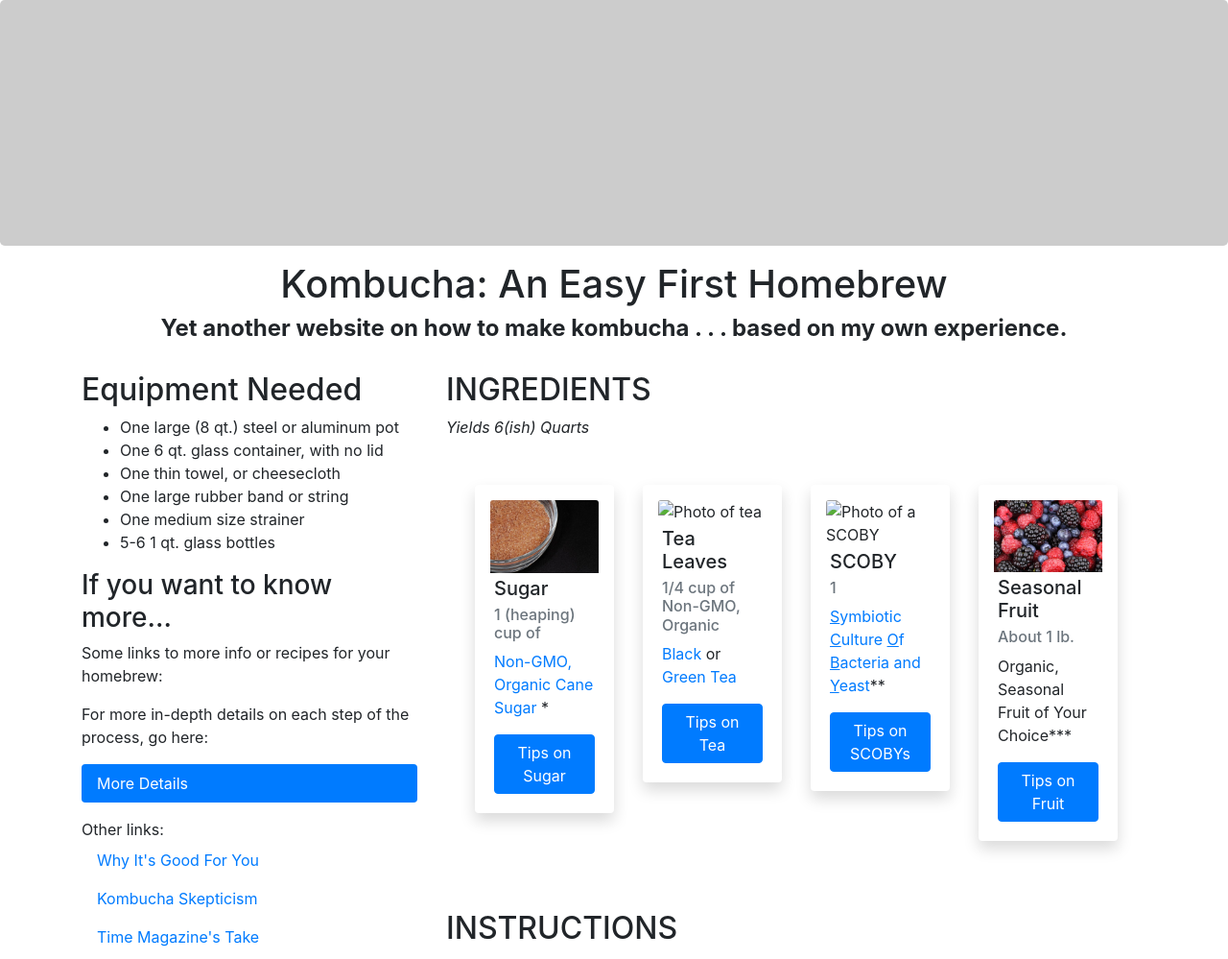
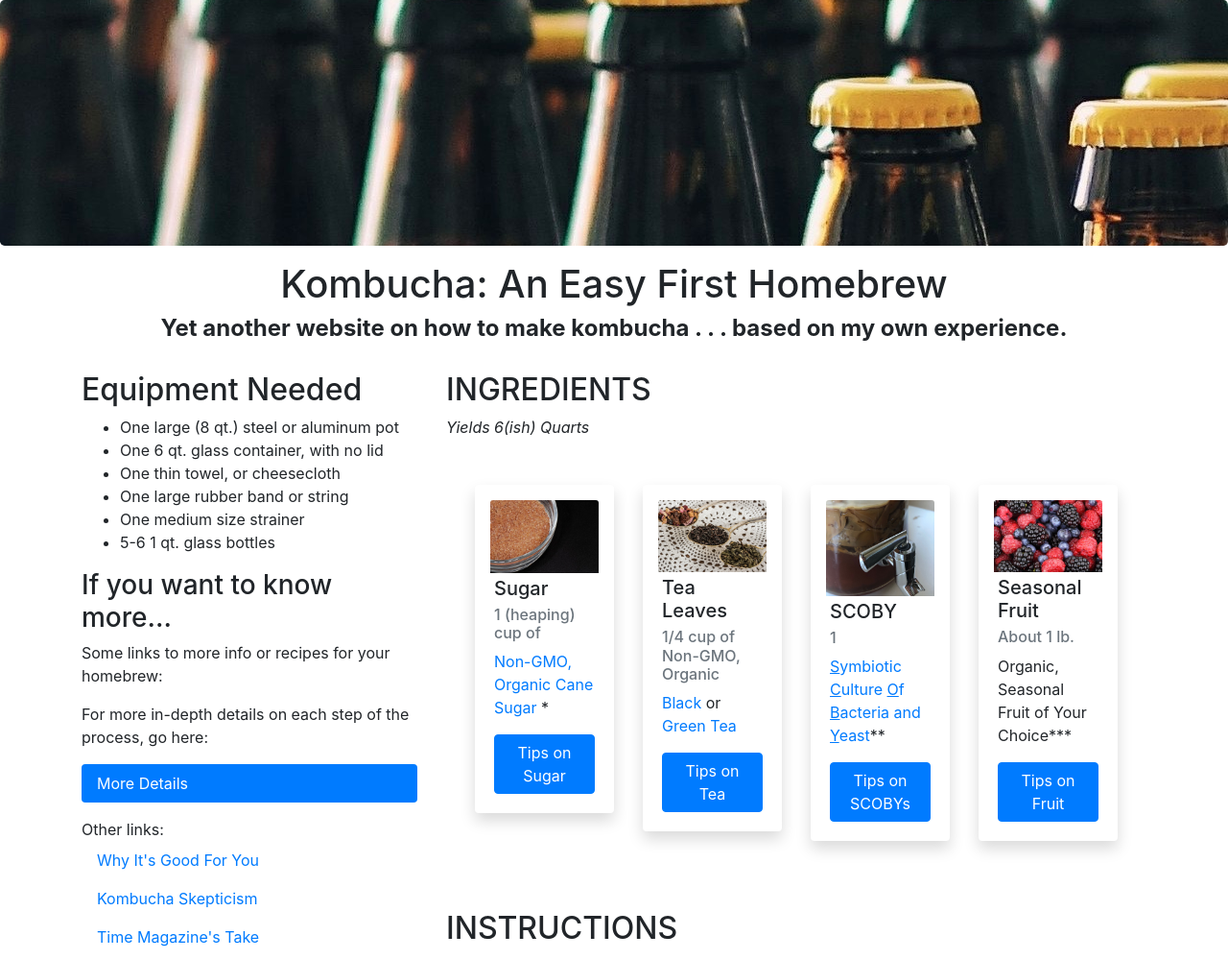
Before and after one commit to lafolielogique/kombucha, a website: page index.html in a window 1280 px wide. Shown: the top 999 px of the page at 96% size. Drawn offline with nearby package versions, Linux system fonts and the light colour scheme; the site is published under a folder, as on GitHub Pages, so addresses that start at the root find nothing.

Commit message:
fixing mapping to images

```diff
--- a/index.html
+++ b/index.html
@@ -11,7 +11,7 @@
   <style>
 
 .jumbotron.text-center {
-    background-image: url("/images/kombuchabrew.jpg");
+    background-image: url("images/kombuchabrew.jpg");
     background-repeat: repeat;
     background-position: center;
     background-color: #cccccc;
@@ -116,7 +116,7 @@
                 <div class="shadow p-3 mb-5 bg-white rounded">
                   <div class="card border-0">
                     <img
-                      src="/images/tealeaves.jpg"
+                      src="images/tealeaves.jpg"
                       class="card-img-top"
                       alt="Photo of tea"
                     />
@@ -147,7 +147,7 @@
                 <div class="shadow p-3 mb-5 bg-white rounded">
                   <div class="card border-0">
                     <img
-                      src="/images/scoby.jpeg"
+                      src="images/scoby.jpeg"
                       class="card-img-top"
                       alt="Photo of a SCOBY"
                     />
```
